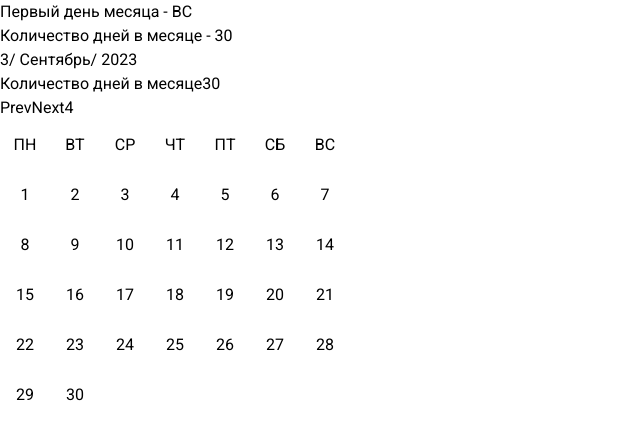
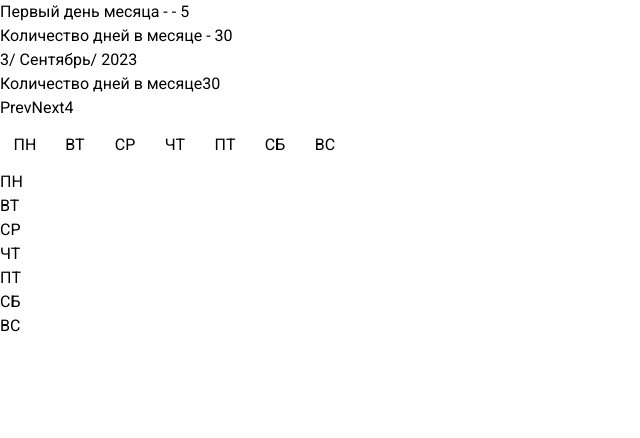
Before and after one commit to eugenluchianov97/todo-list, a React (Create React App) app: page / in a window 1280 px wide. Shown: the top 438 px of the page, without its empty margins (0-640 px from the left). Built offline with nearby package versions, Linux system fonts and the light colour scheme.

Commit message:
04.09.2023 16:55

```diff
--- a/src/App.tsx
+++ b/src/App.tsx
@@ -7,13 +7,14 @@ import Calendar from "./components/Calendar/Component"
 function App() {
 
     const weekDays:any = {
-        0:"ВС",
+
         1:"ПН",
         2:"ВТ",
         3:"СР",
         4:"ЧТ",
         5:"ПТ",
         6:"СБ",
+        7:"ВС",
 
     }
     const today = new Date();
@@ -48,27 +49,7 @@ function App() {
     const lastDayOfThisMonth = new Date(currentYear, currentMonth, getDaysInMonth(currentYear, currentMonth)).getDay(); //трицательные значения берут прошлый месяц
     const firstDayOfNextMonth = new Date(currentYear, currentMonth, getDaysInMonth(currentYear, currentMonth) + 1).getDay();
 
-    console.log('lastDayOfPrevMonth = ', lastDayOfPrevMonth)
-    console.log('firstDayOfThisMonth = ', firstDayOfThisMonth)
-    //console.log('firstDayOfNextMonth = ', firstDayOfNextMonth)
 
-    const render = () => {
-
-        let daysInMonth = getDaysInMonth(currentYear, currentMonth);
-
-        let obj = [];
-        for(let i = 1;i <= daysInMonth;i++ ){
-            obj.push({
-                dayOfWeek:new Date(currentYear, currentMonth, i).getDay(),
-                day:i
-            })
-        }
-
-        return obj;
-    }
-
-
-    console.log('render = ',render())
 
     //если текущий  первый день это среда
 
@@ -106,7 +87,7 @@ function App() {
     }
 
     const getNextDays = (firstDayOfNextMonth:number) => {
-        console.log(firstDayOfNextMonth + '-------------------')
+
         let getLastDays:any = [];
         //если первый день недели это пн (1) , то нам не нужны следующие дни
         if(firstDayOfNextMonth === 1 ){
@@ -122,9 +103,65 @@ function App() {
     console.log(getNextDays(firstDayOfNextMonth))
 
 
+
+
+
+    const test = () => {
+        return (
+            <div>
+                { Object.entries(weekDays).map((day:any) => {
+                    console.log(day[0])
+                    return (
+                        <div>{day[1]}</div>
+                    )
+                })}
+            </div>
+        )
+    }
+
+    const dayOfWeek = (day:number) => {
+        return (day === 0) ? 7 : day
+    }
+
+    const render = () => {
+        let days = [];
+       let lastDayLastMonth = dayOfWeek(new Date(currentYear, currentMonth, 0).getDay());
+       if(lastDayLastMonth != 7){
+           for(let i = lastDayLastMonth;i > 0;i--){
+               let date = new Date(currentYear, currentMonth, 1 - i ).getDate()
+               let day = new Date(currentYear, currentMonth, 1 - i ).getDay()
+               days.push({date:date,day:dayOfWeek(day),active:false})
+           }
+       }
+
+        for(let i = 1;i <= getDaysInMonth(currentYear,currentMonth);i++){
+
+            let day = new Date(currentYear, currentMonth, i).getDay()
+            days.push({date:i,day:dayOfWeek(day),active:true})
+        }
+
+        let daysCount = getDaysInMonth(currentYear,currentMonth)
+        let firstDayNextMonth = dayOfWeek(new Date(currentYear, currentMonth, daysCount + 1).getDay());
+
+        console.log(firstDayNextMonth)
+        if(firstDayNextMonth != 1){
+            //цикл с первого дня до вс
+            for(let i = firstDayNextMonth, d = 1;i <= 7;i++,d++){
+                let date = new Date(currentYear, currentMonth, daysCount + d ).getDate()
+                let day = new Date(currentYear, currentMonth, daysCount + d ).getDay()
+                days.push({date:date,day:dayOfWeek(day),active:false})
+            }
+        }
+
+        console.log(days)
+    }
+    render()
+
+
+
     return (
     <div>
-        Первый день месяца - {weekDays[firstDayOfNextMonth]}<br/>
+        Первый день месяца - - {firstDayOfThisMonth}<br/>
         Количество дней в месяце - {getDaysInMonth(currentYear,currentMonth)}<br/>
         {currentDay}/ {month[currentMonth]}/ {currentYear}
 
@@ -145,12 +182,11 @@ function App() {
             <div className="day">ПТ</div>
             <div className="day">СБ</div>
             <div className="day">ВС</div>
-            {render().map((day,idx) => {
-                return (
-                    <div className="day" key={idx}>{day.day}</div>
-                )
-            })}
         </div>
+
+        {
+            test()
+        }
 
 
     </div>
```
Also changed, not shown: 1 other file (tests, documents, lock files or other folders).
